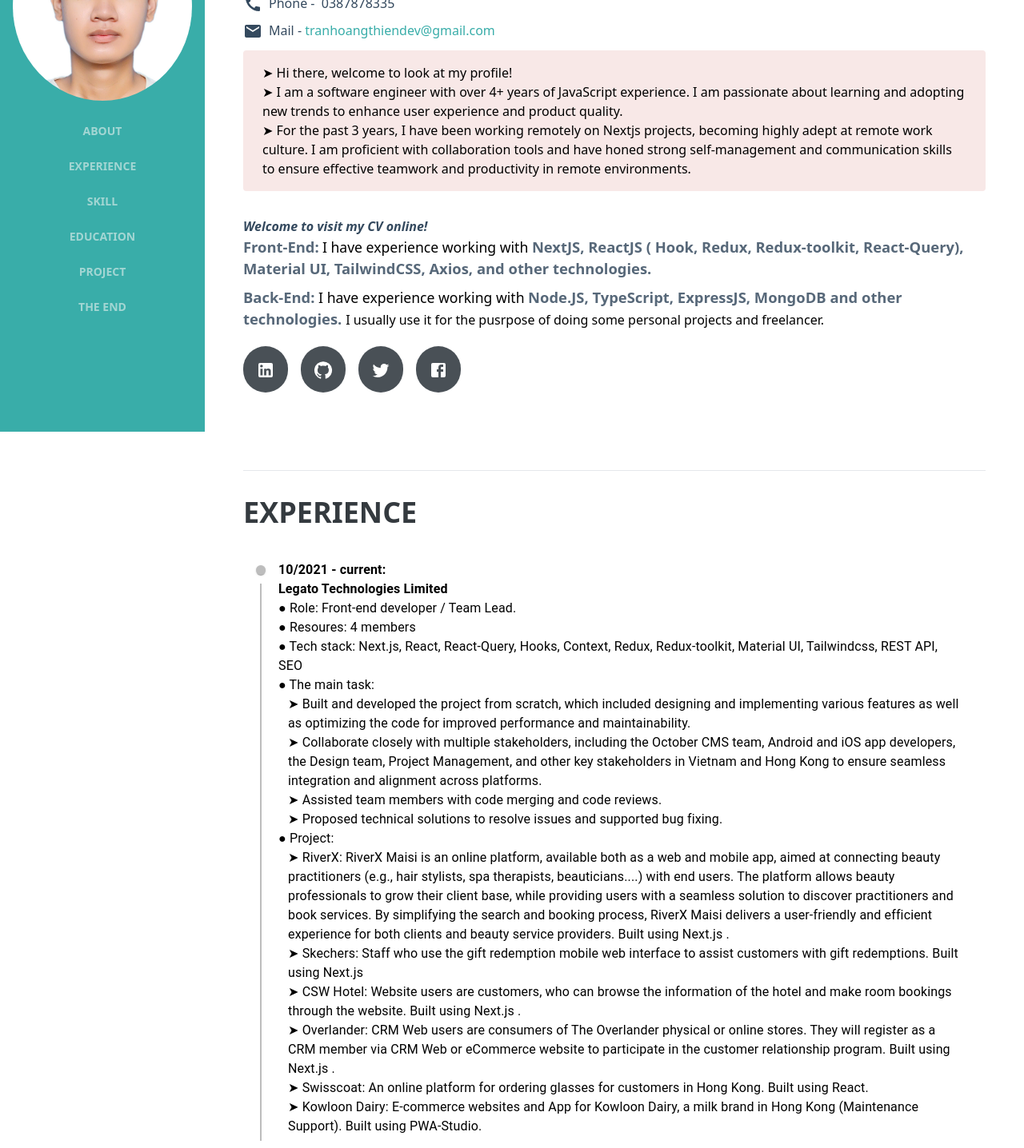
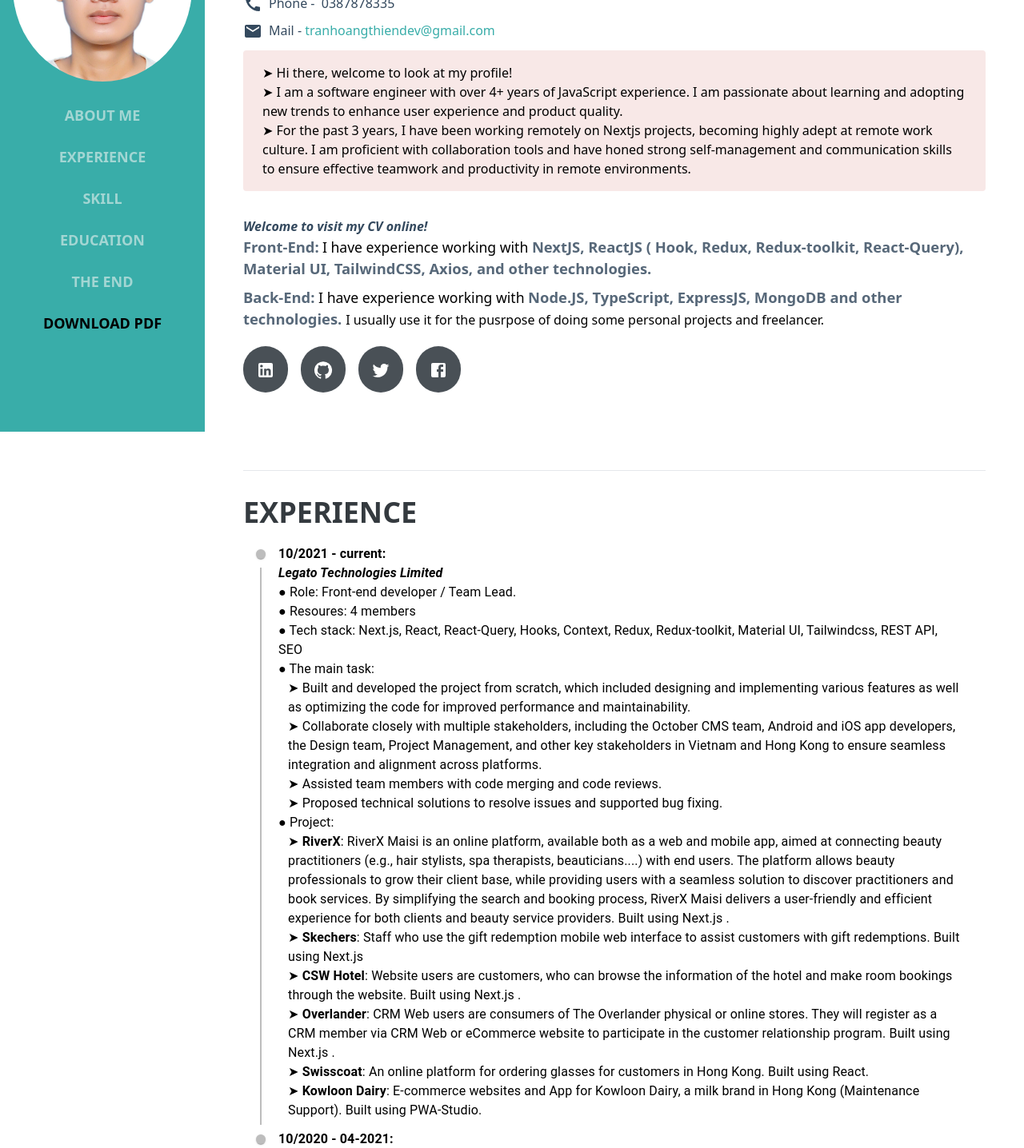
Before and after one commit to Thien521999/my-cv, a Next.js app: page / in a window 1280 px wide. Shown: the part 260-1696 px from the top of the page at 80% size. Built offline with nearby package versions, Linux system fonts and the light colour scheme.

Commit message:
update CV lan 2 - 24/10/2024

```diff
--- a/components/Main/Experience.tsx
+++ b/components/Main/Experience.tsx
@@ -12,7 +12,6 @@
       <div className=" pb-2 #000000">
         <span className="flex text-4xl uppercase font-bold text-[#343a3f]">Experience</span>
       </div>
-      <div className="mt-1 pt-4">
       <Timeline
         sx={{
           [`& .${timelineItemClasses.root}:before`]: {
@@ -30,7 +29,7 @@
             <div>
               <strong>10/2021 - current:</strong>
               <br />
-                <strong>Legato Technologies Limited</strong>
+              <strong className="italic">Legato Technologies Limited</strong>
             </div>
             <div>● Role: Front-end developer / Team Lead.</div>
             <div>● Resoures: 4 members</div>
@@ -47,49 +46,52 @@
                   performance and maintainability.
                 </li>
                 <li>
-                    ➤ Collaborate closely with multiple stakeholders, including the October CMS
-                    team, Android and iOS app developers, the Design team, Project Management, and
-                    other key stakeholders in Vietnam and Hong Kong to ensure seamless integration
-                    and alignment across platforms.
+                  ➤ Collaborate closely with multiple stakeholders, including the October CMS team,
+                  Android and iOS app developers, the Design team, Project Management, and other key
+                  stakeholders in Vietnam and Hong Kong to ensure seamless integration and alignment
+                  across platforms.
                 </li>
                 <li>➤ Assisted team members with code merging and code reviews.</li>
-                  <li>
-                    ➤ Proposed technical solutions to resolve issues and supported bug fixing.
-                  </li>
+                <li>➤ Proposed technical solutions to resolve issues and supported bug fixing.</li>
               </ul>
             </div>
             <div>
               ● Project:
               <ul className="pl-3">
                 <li>
-                    ➤ RiverX: RiverX Maisi is an online platform, available both as a web and mobile
-                    app, aimed at connecting beauty practitioners (e.g., hair stylists, spa
-                    therapists, beauticians....) with end users. The platform allows beauty
-                    professionals to grow their client base, while providing users with a seamless
-                    solution to discover practitioners and book services. By simplifying the search
-                    and booking process, RiverX Maisi delivers a user-friendly and efficient
-                    experience for both clients and beauty service providers. Built using Next.js .
+                  ➤ <span className="font-semibold">RiverX</span>: RiverX Maisi is an online
+                  platform, available both as a web and mobile app, aimed at connecting beauty
+                  practitioners (e.g., hair stylists, spa therapists, beauticians....) with end
+                  users. The platform allows beauty professionals to grow their client base, while
+                  providing users with a seamless solution to discover practitioners and book
+                  services. By simplifying the search and booking process, RiverX Maisi delivers a
+                  user-friendly and efficient experience for both clients and beauty service
+                  providers. Built using Next.js .
                 </li>
                 <li>
-                    ➤ Skechers: Staff who use the gift redemption mobile web interface to assist
-                    customers with gift redemptions. Built using Next.js
+                  ➤ <span className="font-semibold">Skechers</span>: Staff who use the gift
+                  redemption mobile web interface to assist customers with gift redemptions. Built
+                  using Next.js
                 </li>
                 <li>
-                    ➤ CSW Hotel: Website users are customers, who can browse the information of the
-                    hotel and make room bookings through the website. Built using Next.js .
+                  ➤ <span className="font-semibold">CSW Hotel</span>: Website users are customers,
+                  who can browse the information of the hotel and make room bookings through the
+                  website. Built using Next.js .
                 </li>
                 <li>
-                    ➤ Overlander: CRM Web users are consumers of The Overlander physical or online
-                    stores. They will register as a CRM member via CRM Web or eCommerce website to
-                    participate in the customer relationship program. Built using Next.js .
+                  ➤ <span className="font-semibold">Overlander</span>: CRM Web users are consumers
+                  of The Overlander physical or online stores. They will register as a CRM member
+                  via CRM Web or eCommerce website to participate in the customer relationship
+                  program. Built using Next.js .
                 </li>
                 <li>
-                    ➤ Swisscoat: An online platform for ordering glasses for customers in Hong Kong.
-                    Built using React.{' '}
+                  ➤ <span className="font-semibold">Swisscoat</span>: An online platform for
+                  ordering glasses for customers in Hong Kong. Built using React.{' '}
                 </li>
                 <li>
-                    ➤ Kowloon Dairy: E-commerce websites and App for Kowloon Dairy, a milk brand in
-                    Hong Kong (Maintenance Support). Built using PWA-Studio.
+                  ➤ <span className="font-semibold">Kowloon Dairy</span>: E-commerce websites and
+                  App for Kowloon Dairy, a milk brand in Hong Kong (Maintenance Support). Built
+                  using PWA-Studio.
                 </li>
               </ul>
             </div>
@@ -104,7 +106,7 @@
             <div>
               <strong>10/2020 - 04-2021:</strong>
               <br />
-                <strong>Citynow Company Limited</strong>
+              <strong className="italic">Citynow Company Limited</strong>
             </div>
             <div>● Role: Front-end developer </div>
             <div>● Tech stack: React, React hooks, Redux, Ant design, REST API</div>
@@ -126,7 +128,7 @@
             <div>
               <strong>01/2020 - 10/2021:</strong>
               <br />
-                <strong>Personal Project</strong>
+              <strong className="italic">Personal Project</strong>
             </div>
             <div>● Role: Fullstack developer </div>
             <div>
@@ -134,8 +136,8 @@
               ExpressJS, MongoDB, REST API
             </div>
             <div>
-                ● The main task: Built and developed the project from scratch, including
-                implementing features and optimizing the code.
+              ● The main task: Built and developed the project from scratch, including implementing
+              features and optimizing the code.
             </div>
             <div>
               ● Project:
@@ -150,6 +152,5 @@
         </TimelineItem>
       </Timeline>
     </div>
-    </div>
   );
 };
--- a/components/Nav/index.tsx
+++ b/components/Nav/index.tsx
@@ -55,7 +55,7 @@
   {
     id: 1,
     icon: <AddLocationIcon />,
-    text: 'ABOUT',
+    text: 'ABOUT ME',
     link: 'about',
   },
   {
@@ -76,12 +76,12 @@
     text: 'EDUCATION',
     link: 'education',
   },
-  {
-    id: 5,
-    icon: <LinkedInIcon />,
-    text: 'PROJECT',
-    link: 'project',
-  },
+  // {
+  //   id: 5,
+  //   icon: <LinkedInIcon />,
+  //   text: 'PROJECT',
+  //   link: 'project',
+  // },
   // {
   //   id: 6,
   //   icon: <DownloadIcon />,
@@ -89,16 +89,22 @@
   //   link: 'interests',
   // },
   {
-    id: 6,
+    id: 5,
     icon: <DownloadIcon />,
     text: 'THE END',
     link: 'the_end',
   },
+  // {
+  //   id: 6,
+  //   icon: <DownloadIcon />,
+  //   text: 'DOWNLOAD PDF',
+  //   link: '',
+  // },
 ];
 
 export const Nav = () => {
   return (
-    <nav className="lg:sticky col-span-1 lg:h-screen top-0 left-0 bottom-0 bg-[#39ada9] sm:block hidden">
+    <nav className="lg:sticky col-span-1 lg:h-screen top-0 left-0 bottom-0 bg-[#39ada9] sm:block hidden overflow-y-scroll">
       <div className="lg:flex sm:grid grid-cols-2 lg:flex-col m-4 items-center justify-center h-full">
         <div>
           {/* <div className="flex items-center justify-center text-3xl text-white mb-2">
@@ -125,12 +131,15 @@
               offset={0}
               duration={500}
             >
-              <li className="flex flex-row text-sm border-b-2 last:border-b-0 text-[#a3d6d3] py-3 cursor-pointer items-center justify-center font-bold">
+              <li className="flex flex-row text-lg border-b-2 last:border-b-0 text-[#a3d6d3] py-3 cursor-pointer items-center justify-center font-bold hover:text-white">
                 {/* <span className="mr-2">{item?.icon}</span> */}
                 <span>{item?.text}</span>
               </li>
             </ScrollLink>
           ))}
+          <li className="flex flex-row text-lg border-b-2 last:border-b-0 py-3 cursor-pointer items-center justify-center font-bold">
+            <span>DOWNLOAD PDF</span>
+          </li>
         </ul>
       </div>
     </nav>
```
Lines whose indentation alone changed are shown as unchanged.
